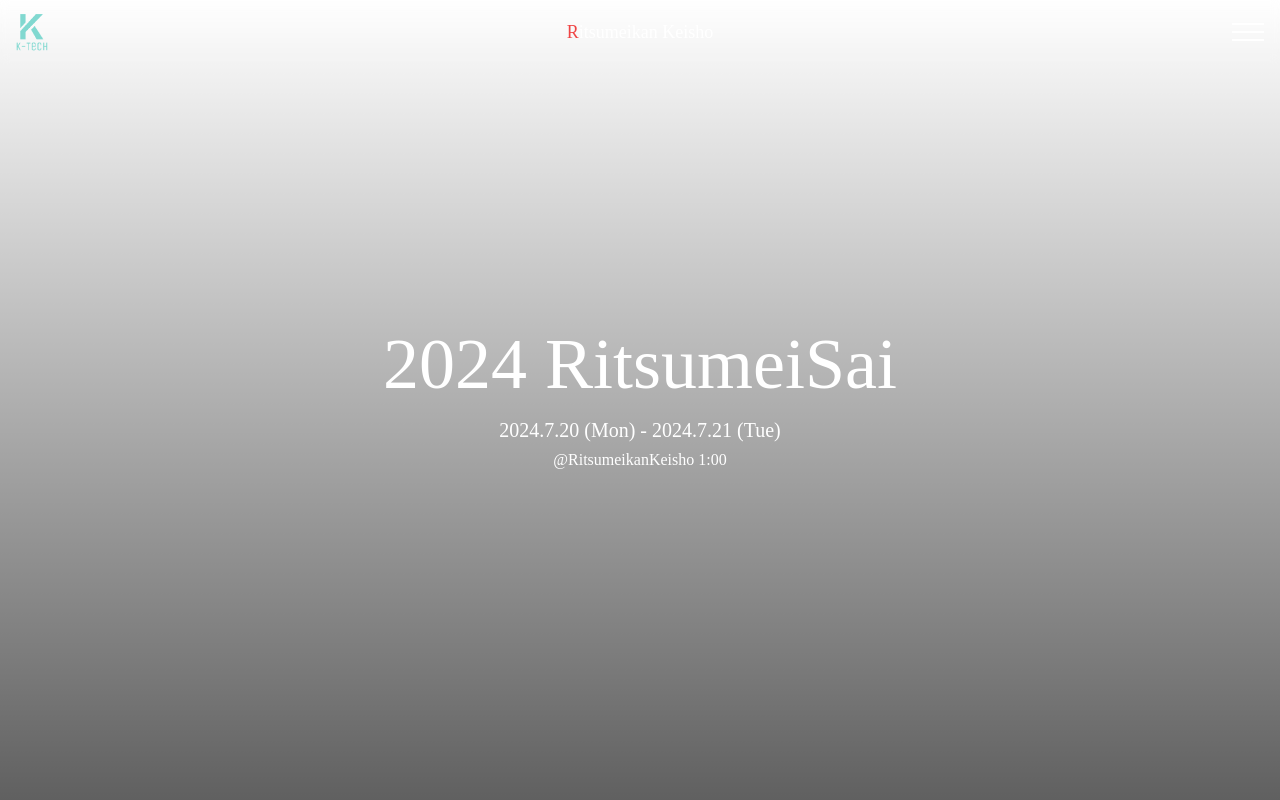
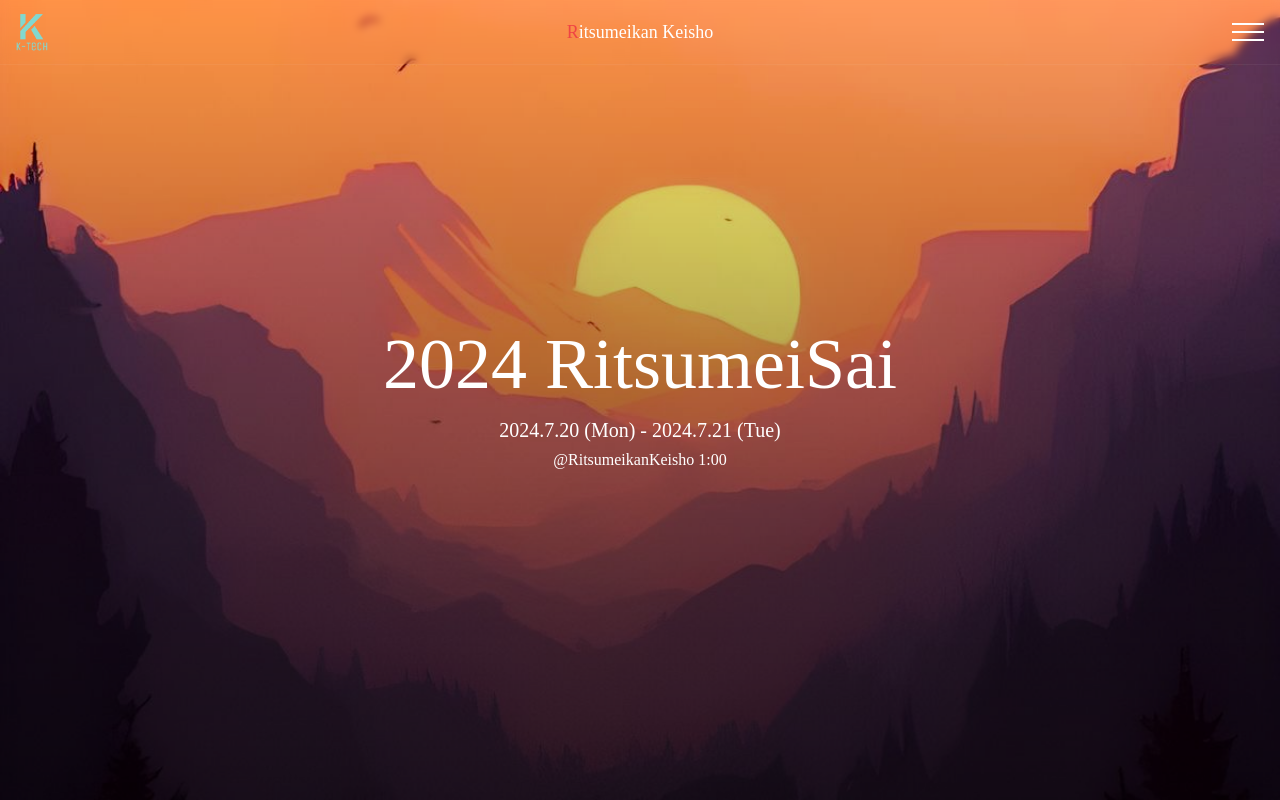
Before and after one commit to Rei2718/Ritsumeisai-, a Next.js app: page / in a window 1280 px wide. Shown: the top 800 px of the page. Built offline with nearby package versions, Linux system fonts and the light colour scheme; a web font is replaced by a local one.

Commit message:
Added the img comoponent

```diff
--- a/src/app/components/header.tsx
+++ b/src/app/components/header.tsx
@@ -73,6 +73,7 @@ export default function Header() {
           <li><a onClick={() => handleLinkClick('/section03')}>Section3</a></li>
         </ul>
       </div>
+      <img src="BG02.jpg" alt="BgImg" className="object-cover w-screen h-lvh fixed top-0 left-0 z-0"/>
     </>
   );
 }
```
